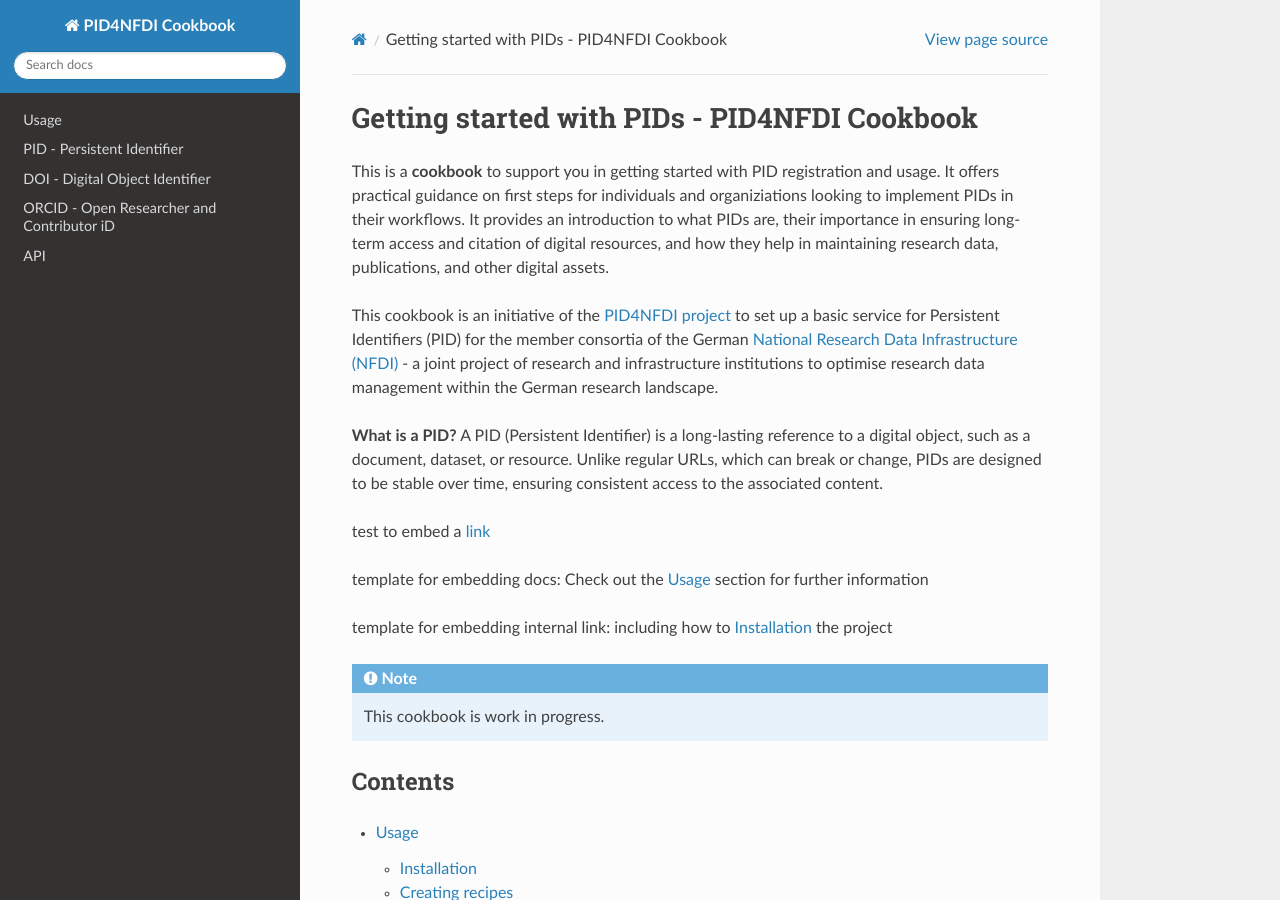
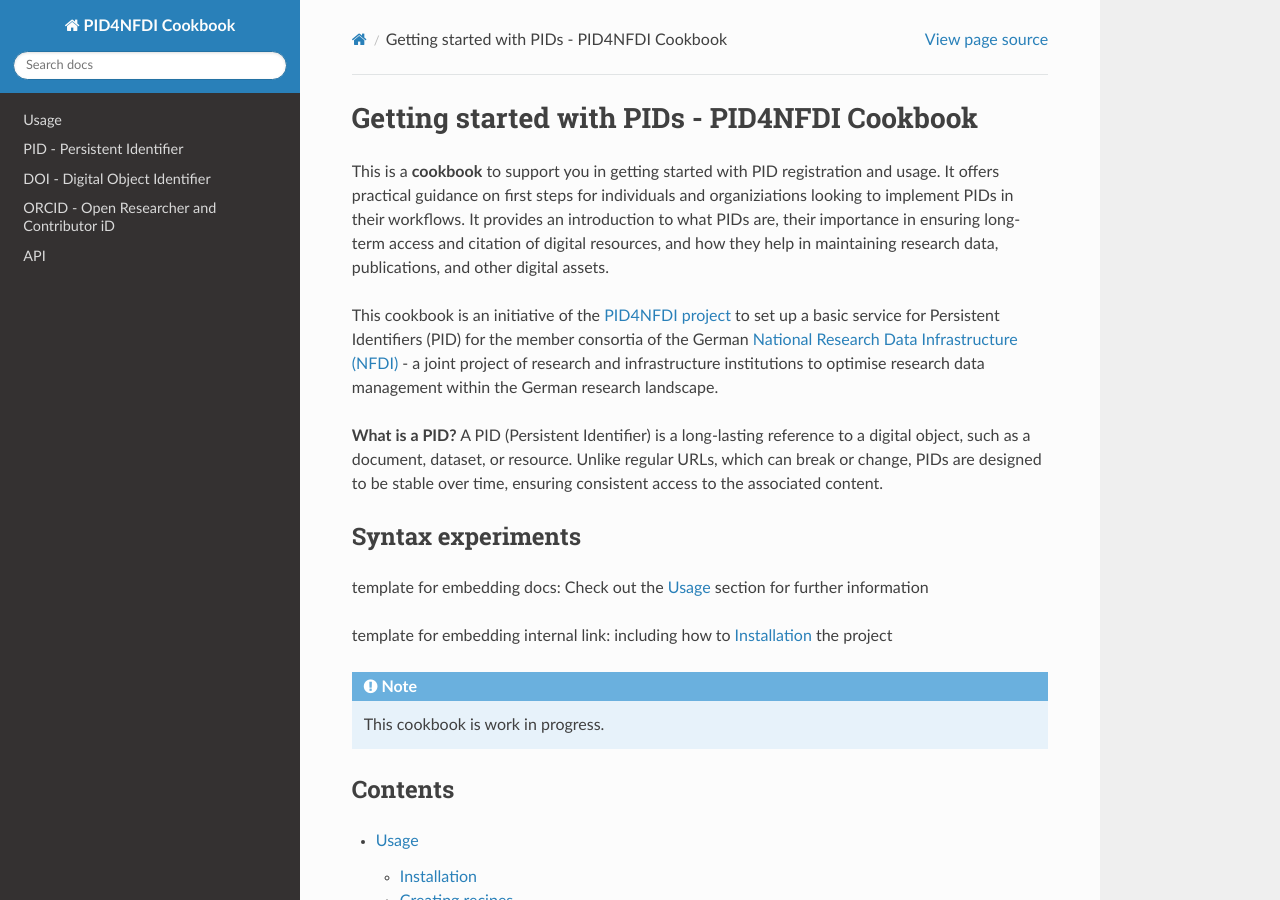
Before and after one commit to stephw-tib/pid4nfdi-training, a Sphinx documentation site: the page built from docs/source/index.rst, in a window 1280 px wide and 900 px high. Built offline with Sphinx 7.4.7 and the Read the Docs theme 3.1.0, drawn with Linux system fonts in a browser that asks for light colours; pages that are not in the unit, such as notebooks, are missing from menus.

Commit message:
Update index.rst
info

```diff
--- a/docs/source/index.rst
+++ b/docs/source/index.rst
@@ -12,7 +12,9 @@
 which can break or change, PIDs are designed to be stable over time,
 ensuring consistent access to the associated content.
 
-test to embed a `link <http://pid.services.base4nfdi.de/get-pid/start/>`_
+
+Syntax experiments
+------------------
 
 template for embedding docs: Check out the :doc:`usage` section for further information
 
```
